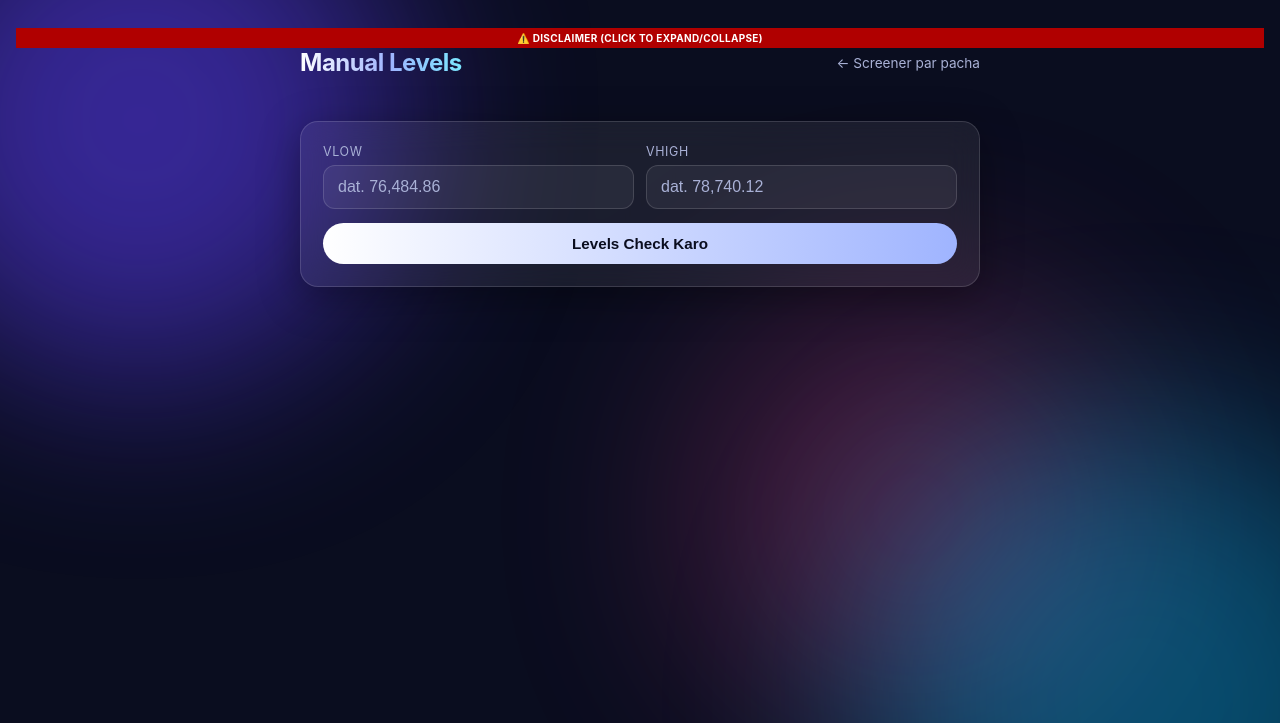
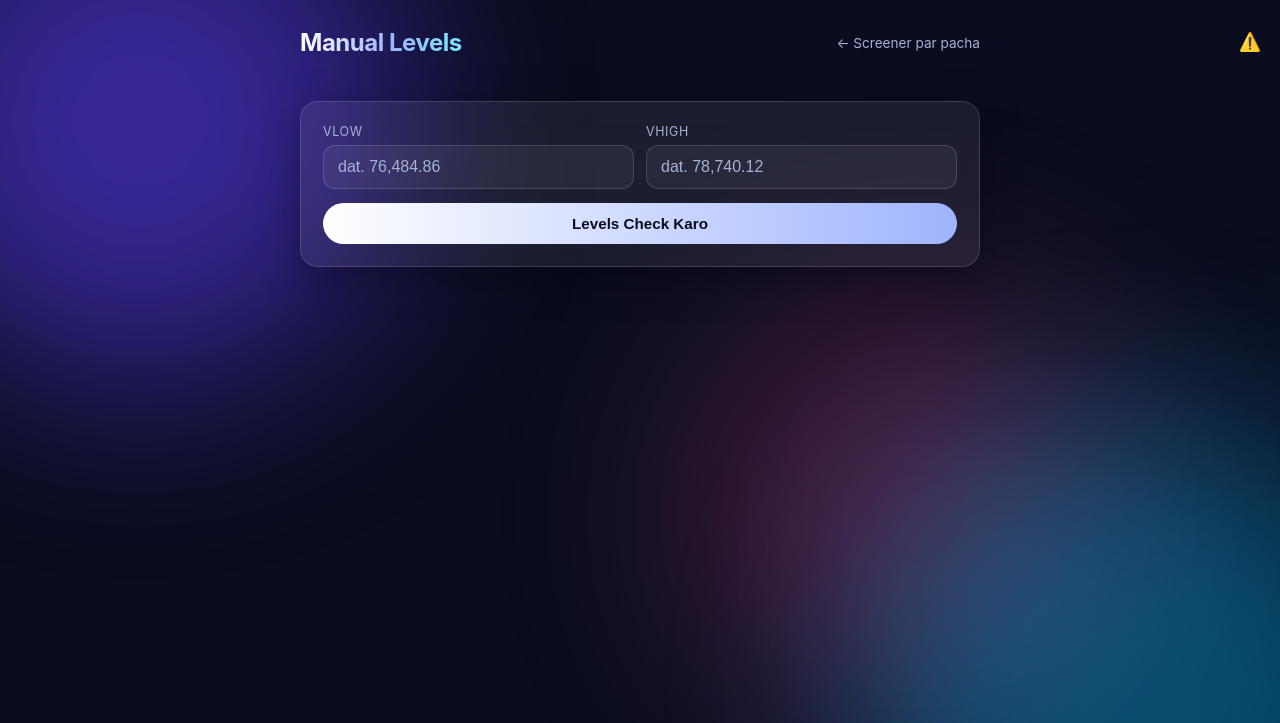
Before and after one commit to heamantverse/frvp-screener, a Python web app: template templates/fib.html in a window 1280 px wide. Shown: the top 723 px of the page. Run offline with Jinja, Linux system fonts and the light colour scheme; the template is opened without the code that fills it, so the values that code supplies are empty.

```diff
--- a/templates/fib.html
+++ b/templates/fib.html
@@ -115,8 +115,8 @@
 </style>
 </head>
 <body>
-<div id="disclaimer-bar" onclick="var d=document.getElementById('disclaimer-text'); d.style.display=(d.style.display==='block')?'none':'block';" style="position:sticky; top:0; z-index:9999; background:#b00000; color:#ffffff; text-align:center; padding:4px 10px; font-weight:bold; text-transform:uppercase; font-size:10px; letter-spacing:0.3px; cursor:pointer;">
-  ⚠️ Disclaimer (click to expand/collapse)
+<div id="disclaimer-bar" onclick="var d=document.getElementById('disclaimer-text'); d.style.display=(d.style.display==='block')?'none':'block';" style="position:sticky; top:6px; right:8px; float:right; z-index:9999; background:transparent; color:#b00000; width:28px; height:28px; line-height:28px; text-align:center; font-size:18px; cursor:pointer;" title="Disclaimer (click to view)">
+  ⚠️
 </div>
 <div id="disclaimer-text" style="display:none; background:#fff3f3; color:#b00000; text-align:center; padding:8px 14px; font-size:11px; border-bottom:1px solid #b00000;">
   This information is for personal / educational use only. It is NOT a buy or sell recommendation. Trading involves risk — consult a SEBI-registered advisor before making decisions.
--- a/templates/index.html
+++ b/templates/index.html
@@ -157,8 +157,8 @@
 </style>
 </head>
 <body>
-<div id="disclaimer-bar" onclick="var d=document.getElementById('disclaimer-text'); d.style.display=(d.style.display==='block')?'none':'block';" style="position:sticky; top:0; z-index:9999; background:#b00000; color:#ffffff; text-align:center; padding:4px 10px; font-weight:bold; text-transform:uppercase; font-size:10px; letter-spacing:0.3px; cursor:pointer;">
-  ⚠️ Disclaimer (click to expand/collapse)
+<div id="disclaimer-bar" onclick="var d=document.getElementById('disclaimer-text'); d.style.display=(d.style.display==='block')?'none':'block';" style="position:sticky; top:6px; right:8px; float:right; z-index:9999; background:transparent; color:#b00000; width:28px; height:28px; line-height:28px; text-align:center; font-size:18px; cursor:pointer;" title="Disclaimer (click to view)">
+  ⚠️
 </div>
 <div id="disclaimer-text" style="display:none; background:#fff3f3; color:#b00000; text-align:center; padding:8px 14px; font-size:11px; border-bottom:1px solid #b00000;">
   This information is for personal / educational use only. It is NOT a buy or sell recommendation. Trading involves risk — consult a SEBI-registered advisor before making decisions.
```
